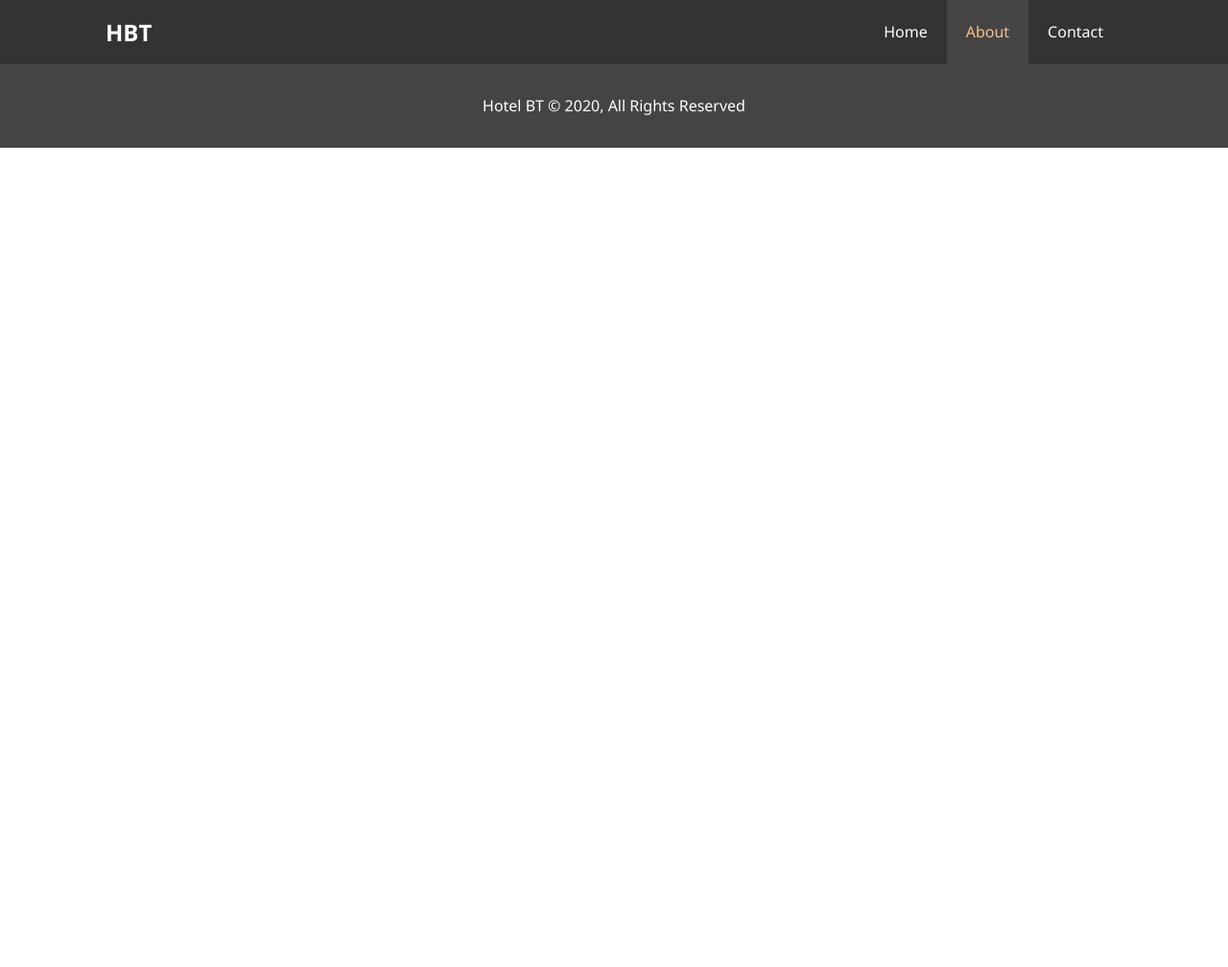
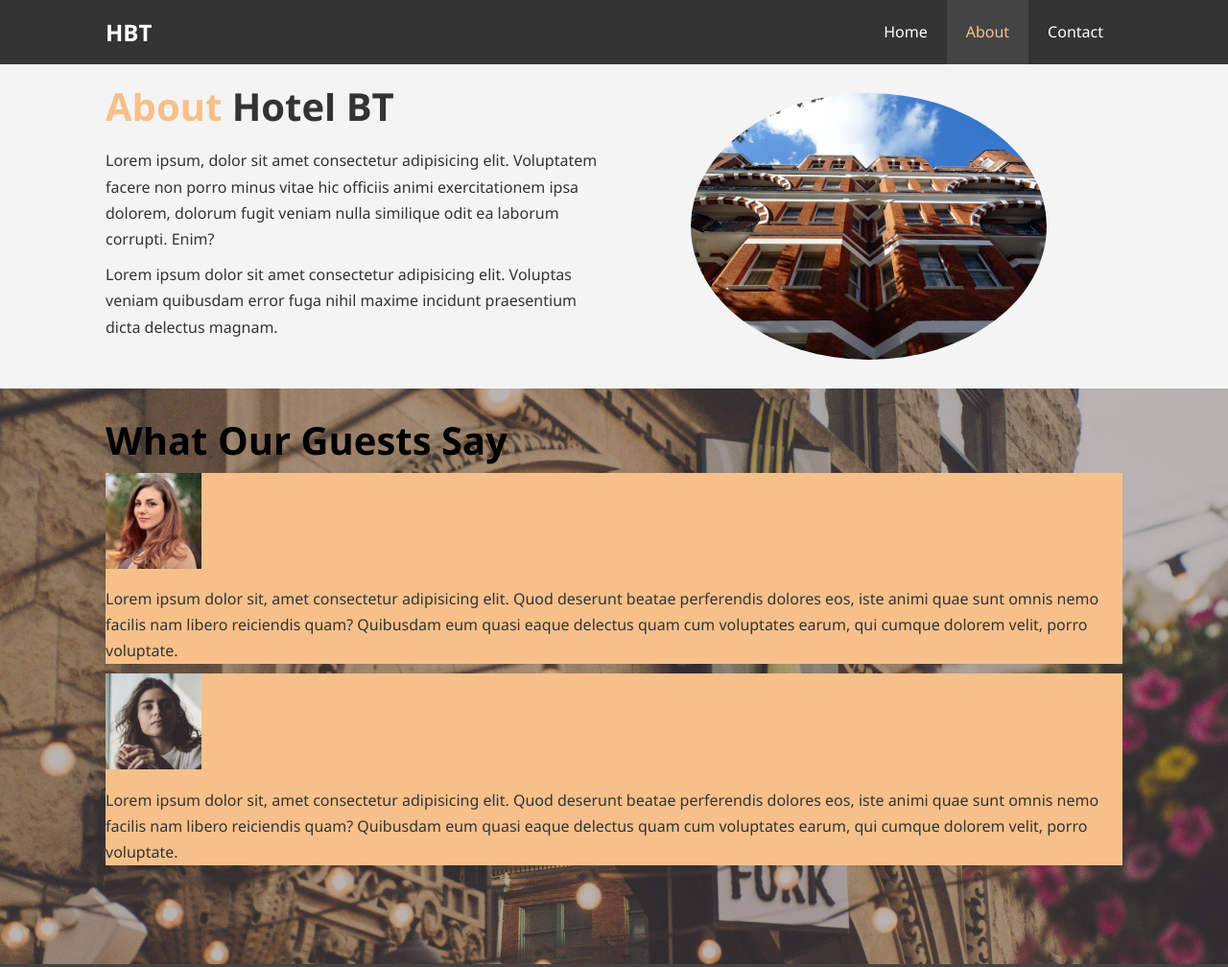
Before and after one commit to DaraTsvetanova/first-project-hotel-website, a plain HTML site: page about.html in a window 1280 px wide. Shown: the top 1008 px of the page at 96% size. Before the commit the page ends 800 px from the top, so only its background shows below. Drawn offline with Linux system fonts and the light colour scheme.

Commit message:
about info and testestimonials

```diff
--- a/about.html
+++ b/about.html
@@ -22,7 +22,32 @@
       </div>
     </nav>
   </header>
-
+  <section id="about-info" class="bg-light py-3">
+    <div class="container">
+    <div class="info-left">
+      <h1 class="l-heading"> <span class="text-primary">About</span> Hotel BT</h1>
+      <p>Lorem ipsum, dolor sit amet consectetur adipisicing elit. Voluptatem facere non porro minus vitae hic officiis animi exercitationem ipsa dolorem, dolorum fugit veniam nulla similique odit ea laborum corrupti. Enim?</p>
+      <p>Lorem ipsum dolor sit amet consectetur adipisicing elit. Voluptas veniam quibusdam error fuga nihil maxime incidunt praesentium dicta delectus magnam.</p>
+    </div>
+    <div class="info-right">
+      <img src="./img/photo-2.jpg" alt="hotel">
+    </div>
+  </div>
+  </section>
+  <div class="clr"></div>
+  <section id="testimonials" class="py-3">
+    <div class="container">
+      <h2 class="l-heading">What Our Guests Say</h2>
+      <div class="testimonial bg-primary">
+        <img src="./img/person-1.jpg" alt="Samantha">
+        <p>Lorem ipsum dolor sit, amet consectetur adipisicing elit. Quod deserunt beatae perferendis dolores eos, iste animi quae sunt omnis nemo facilis nam libero reiciendis quam? Quibusdam eum quasi eaque delectus quam cum voluptates earum, qui cumque dolorem velit, porro voluptate.</p>
+      </div>
+      <div class="testimonial bg-primary">
+        <img src="./img/person-2.jpg" alt="Lora">
+        <p>Lorem ipsum dolor sit, amet consectetur adipisicing elit. Quod deserunt beatae perferendis dolores eos, iste animi quae sunt omnis nemo facilis nam libero reiciendis quam? Quibusdam eum quasi eaque delectus quam cum voluptates earum, qui cumque dolorem velit, porro voluptate.</p>
+      </div>
+    </div>
+  </section>
   <footer id="main-footer">
     <p>Hotel BT &copy; 2020, All Rights Reserved</p>
   </footer>
--- a/css/style.css
+++ b/css/style.css
@@ -78,6 +78,15 @@ padding: 0 20px;
 .clr {
   clear: both;
 }
+
+.l-heading {
+  font-size: 40px;
+}
+
+/* Padding */
+.py-1 { padding: 10px 0; }
+.py-2 { padding: 20px 0; }
+.py-3 { padding: 30px 0; }
 
 /* Navbar */
 #navbar {
@@ -175,6 +184,37 @@ padding: 0 20px;
   margin-bottom: 10px;
 }
 
+/* About Info */
+#about-info .info-right {
+  float: right;
+  width: 50%;
+  min-height: 100%;
+}
+
+#about-info .info-right img {
+  display: block;
+  margin: auto;
+  width: 70%;
+  border-radius: 50%;
+}
+
+#about-info .info-left {
+  float: left;
+  width: 50%;
+  min-height: 100%;
+}
+
+/* Testimonials */
+#testimonials {
+  height: 600px;
+  background: url(../img/test-bg.jpg) no-repeat center center/cover;
+  padding-top: 40px;
+}
+
+#testimonials .testimonial img {
+  width: 100px;
+}
+
 /* Footer */
 #main-footer {
 text-align: center;
```
